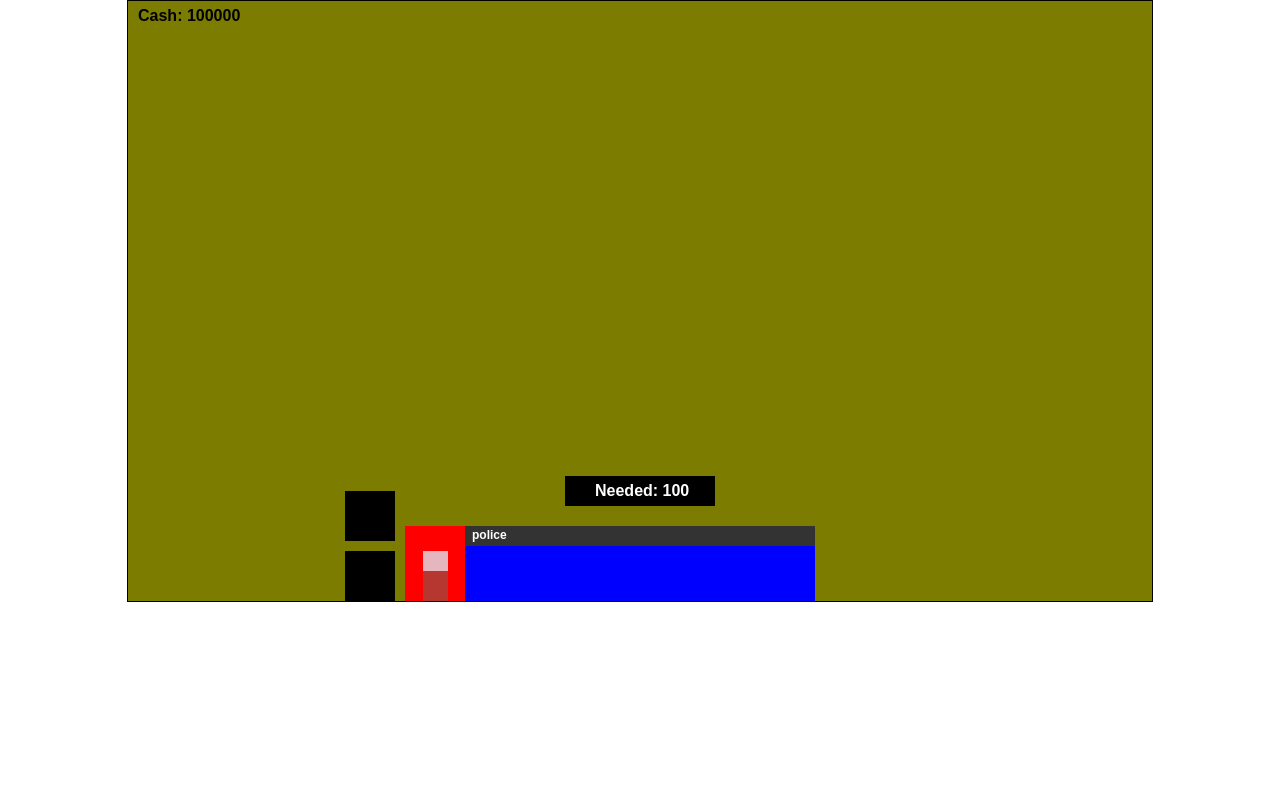
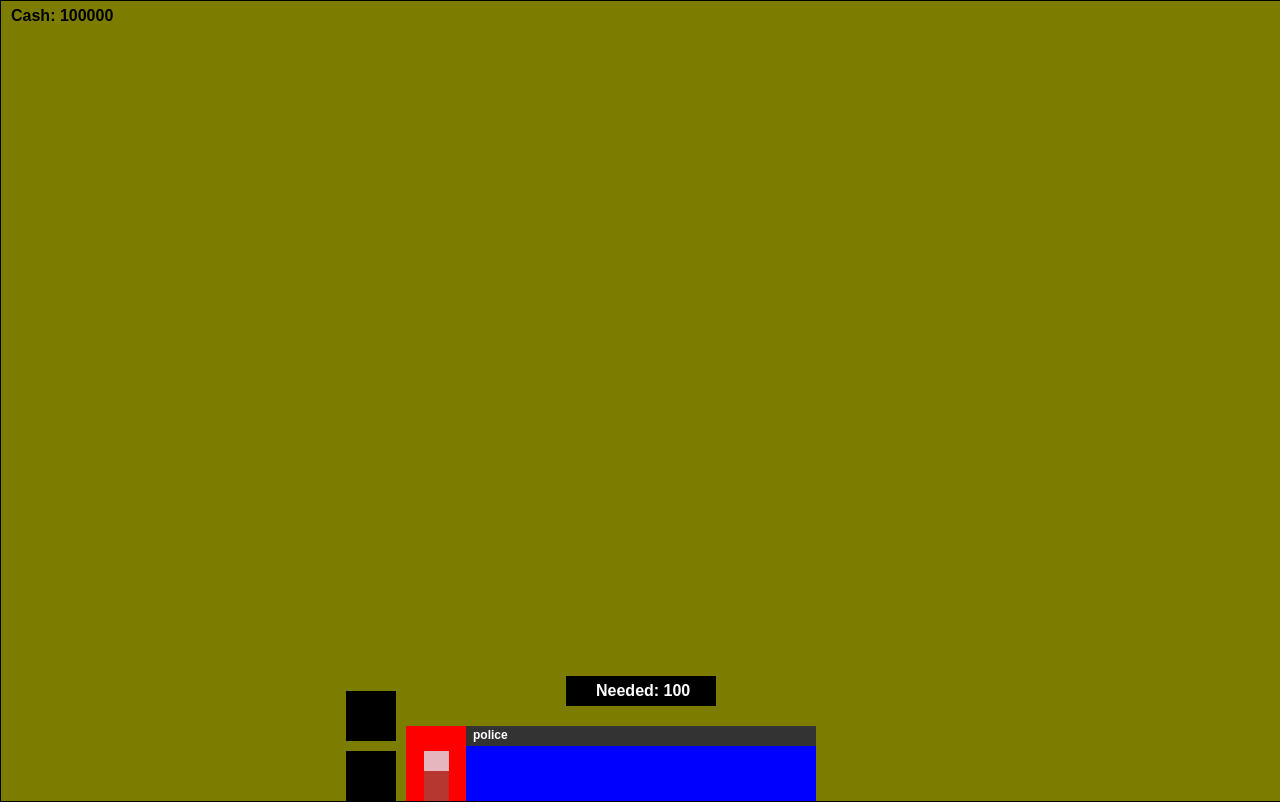
Before and after one commit to Droobie/tinyTest_tomdrewes, a plain HTML site: page index.html in a window 1280 px wide. Drawn offline with nearby package versions, Linux system fonts and the light colour scheme.

Commit message:
the canvas now has an dynamic size, but needs to be refreshed after a resize for now

```diff
--- a/index.html
+++ b/index.html
@@ -6,15 +6,12 @@
   body {
     margin:0px;
     padding:0px;
-    text-align:center;
+    overflow: hidden;
   }
 
   canvas{
-    width:1024px;
-    height:600px;
-    background-color:#EEE;
-    margin-left:auto;
-    margin-right:auto;
+    width:100%;
+    height:100%;
     border:solid 1px black;
   }
   </style>
--- a/js/game.js
+++ b/js/game.js
@@ -29,11 +29,16 @@ canv.height = height;
 
 $(document).ready(function()
 {
-   init();
+	width = $(window).width();
+	height = $(window).height();
+	canv.width = width;
+	canv.height = height;
+	init();
 });
 
 function init()
 {
+	console.log(width, height)
 	createLevel();
 	setEvents();
 	gLoop = setInterval( gameLoop, 1000/50 );
@@ -224,7 +229,6 @@ var Person = function() {
 
 	this.draw = function() {
 		// face
-		// ctx.fillStyle = this.color;
 		ctx.fillStyle = "#e6b6bf"; // pink-ish
 		ctx.beginPath();
 		ctx.rect(this.X, this.Y-screenPosY, 25, 20);
```
